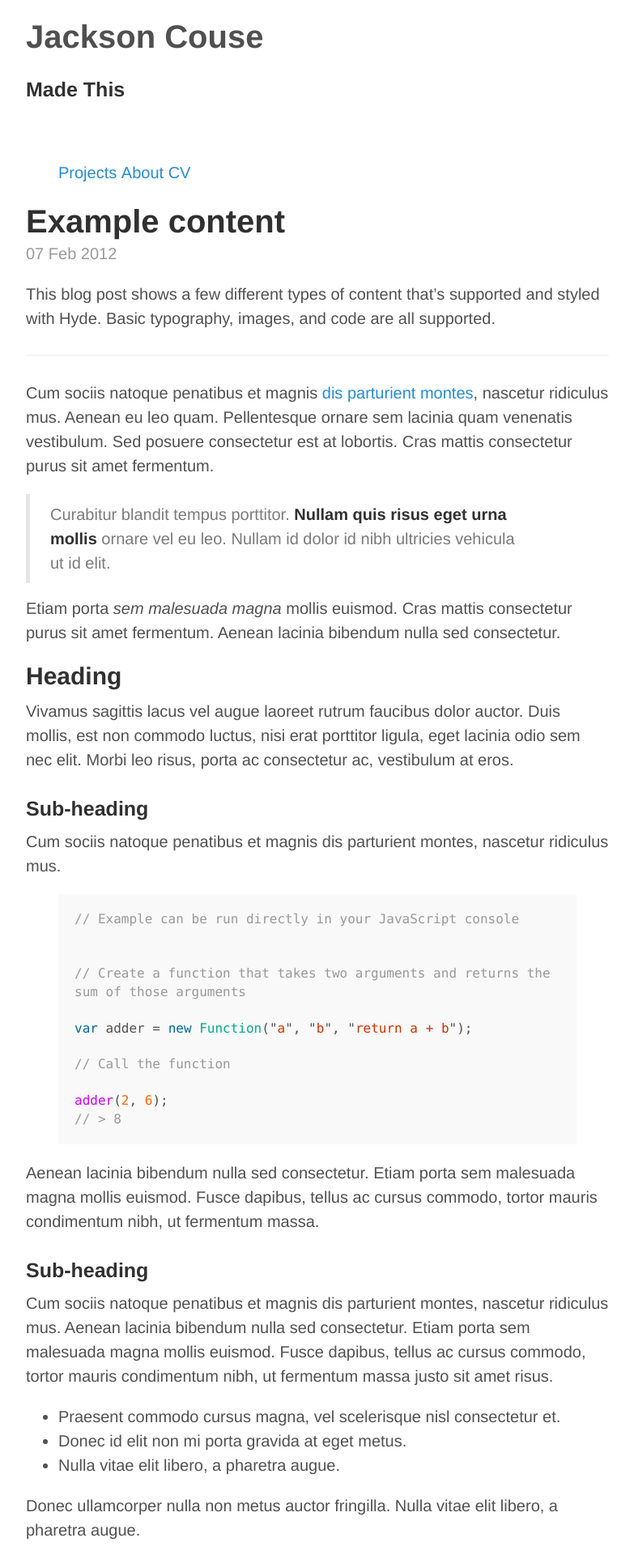
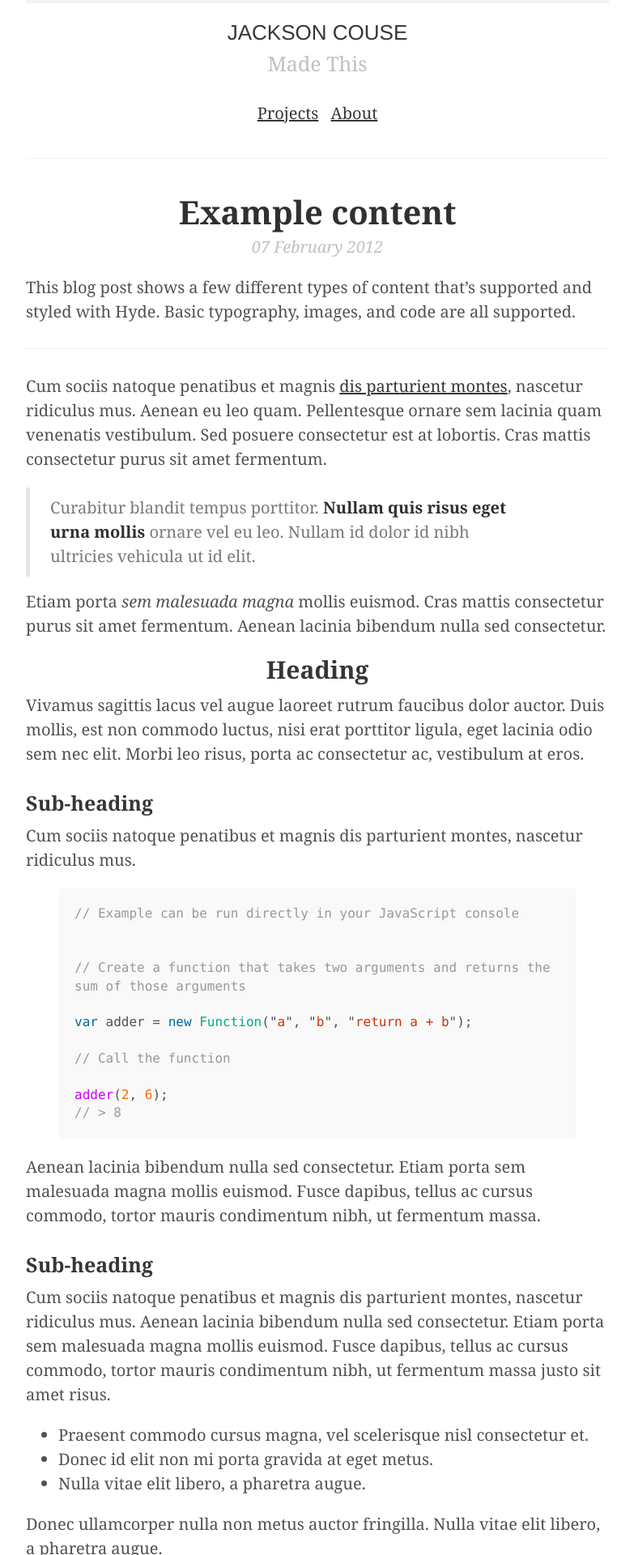
Before and after one commit to jacksoncouse/jacksoncouse.github.io, a Jekyll site: the page built from _posts/2012-02-07-example-content.md, in a window 1280 px wide. Shown: the top 1920 px of the page at 81% size, without its empty margins (248-1031 px from the left). Built offline with Jekyll 4.4.1, drawn with Linux system fonts in a browser that asks for light colours; Markdown is read by kramdown in place of the engine named in the settings; some of the changed text lies outside the part shown.

Commit message:
basic design is done

```diff
--- a/_layouts/default.html
+++ b/_layouts/default.html
@@ -16,14 +16,13 @@
         <ul>
           <li><a href="/projects">Projects</a></li>
           <li><a href="/about">About</a></li>
-          <li><a href="/cv">CV</a></li>
         </ul>
       </nav>
 
       {{ content }}
 
       <footer class="footer">
-        <p><small>&copy; {{ site.title }} {{ site.time | date: '%Y' }}. All rights reserved.</small></p>
+        <p><small>Copyright &copy; 2003-{{ site.time | date: '%Y' }} <a href="http://twitter.com/jacksoncouse">{{ site.title }}</a>. All rights reserved.</small></p>
       </footer>
     </article>
 
--- a/_layouts/post.html
+++ b/_layouts/post.html
@@ -5,22 +5,18 @@ layout: default
 <article class="post">
   <header>
   <h1 class="post-title">{{ page.title }}</h1>
-  <span class="post-date">{{ page.date | date_to_string }}</span>
+  <span class="post-date">{{ page.date | date_to_long_string }}</span>
   <header>
   {{ content }}
-  <footer class="related">
-    <h2>Related Posts</h2>
-    <ul class="related-posts">
-      {% for post in site.related_posts limit:3 %}
-        <li>
-          <h3>
-            <a href="{{ site.baseurl }}{{ post.url }}">
-              {{ post.title }}
-              <small>{{ post.date | date_to_string }}</small>
-            </a>
-          </h3>
-        </li>
+
+  {% if page.previous %}
+    <footer class="previous">
+    <h2>Previous</h2>
+      {% for post in site.related_posts limit:1 %}
+        <h3><a rel="prev" href="{{ page.previous.url }}">{{ page.previous.title }}</a></h3>
+        <h4><small>{{ post.date | date_to_long_string }}</small></h4>
+        {% if post.hook %}<h5 class="post.hook">{{ post.hook}}</h5>{% endif %}
       {% endfor %}
-    </ul>
-  </footer>
+    </footer>
+  {% endif %}
 </article>
--- a/index.html
+++ b/index.html
@@ -5,13 +5,13 @@ title: Home
 
 <!-- ARTICLES -->
 
-<article id="archive">
+<article class="archive">
   <ol reversed>
   {% for post in paginator.posts %}
     <li class="entry">
       <article class="listing">
         <h3 class="post-title"><a href="{{ post.url }}">{{ post.title }}</a></h3>
-        <h4 class="post-date">{{ post.date | date_to_string }}</h4>
+        <h4>{{ post.date | date_to_long_string }}</h4>
         {% if post.hook %}<h5 class="post.hook">{{ post.hook}}</h5>{% endif %}
       </article>
     </li>
--- a/public/css/jackson.css
+++ b/public/css/jackson.css
@@ -24,6 +24,7 @@
  * Navigination
  * Reverse layout
  * Themes
+ * Footer
  */
 
 
@@ -46,8 +47,8 @@ body {
 }
 
 html {
-  font-family: "Helvetica Neue", Helvetica, Arial, sans-serif;
-  font-size: 16px;
+  font-family: Georgia, serif;
+  font-size: 1.2rem;
   line-height: 1.5;
 }
 @media (min-width: 38rem) {
@@ -65,24 +66,30 @@ body {
 
 /* No `:visited` state is required by default (browsers will use `a`) */
 a {
-  color: #268bd2;
-  text-decoration: none;
+  color: #373633;
+  text-decoration: underline;
 }
 /* `:focus` is linked to `:hover` for basic accessibility */
 a:hover,
 a:focus {
-  text-decoration: underline;
+  color: #111111;
 }
 
 /* Headings */
 h1, h2, h3, h4, h5, h6 {
   margin-bottom: .5rem;
   line-height: 1.25;
-  color: #313131;
+  color: #373633;
   text-rendering: optimizeLegibility;
 }
+h1, h2 {
+  text-align: center;
+}
+
 h1 {
   font-size: 2rem;
+  line-height: 1.3;
+  margin: 1rem 0px;
 }
 h2 {
   margin-top: 1rem;
@@ -112,10 +119,6 @@ strong {
 ul, ol, dl {
   margin-top: 0;
   margin-bottom: 1rem;
-}
-
-#archive ol {
-  padding-left: 0;
 }
 
 dt {
@@ -226,7 +229,7 @@ tbody tr:nth-child(odd) th {
 
 
 /*
- * Custom type
+ * Custom Lead Paragraphs
  *
  * Extend paragraphs with `.lead` for larger introductory text.
  */
@@ -276,23 +279,124 @@ tbody tr:nth-child(odd) th {
 .masthead {
   padding-top:    1rem;
   padding-bottom: 1rem;
-  margin-bottom: 2rem;
+  font-style: normal;
+  border-top: 4px solid #f3f3f3;
 }
 .masthead-title {
   margin-top: 0;
   margin-bottom: 0;
-  color: #505050;
+  font-family: "PT Sans", Helvetica, Arial, sans-serif;
+  text-transform: uppercase;
+  font-size: 1.3rem;
+  font-weight: 300;
 }
 .masthead-title a {
-  color: #505050;
+  color: #373633;
+  text-decoration: none;
 }
-.masthead-title small {
-  font-size: 75%;
+
+.masthead-title a:hover,
+a:focus {
+  text-decoration: underline;
+}
+
+.masthead-title a {
+  color: #373633;
+  text-decoration: none;
+}
+.tagline {
   font-weight: 400;
   color: #c0c0c0;
   letter-spacing: 0;
 }
+h2.tagline {
+  margin-top: 0;
+}
 
+/*
+ * Very Simple Navivation
+ *
+ */
+
+nav#pages {
+  text-align: center;
+  padding-bottom: 1rem;
+  margin-bottom: 2rem;
+  border-bottom: 1px solid #f3f3f3;
+}
+
+#pages ul {
+  padding-left: 0;
+}
+
+nav#pages li {
+  display: inline;
+  list-style: none;
+  padding: 0 5px;
+}
+
+/*
+ * Site Index
+ */
+
+.archive {
+  padding-bottom:2rem;
+}
+
+.archive h3 {
+  font-size: 1rem;
+  float: left;
+  margin-bottom: 0;
+}
+
+.archive h4 {
+  text-align: right;
+  display: block;
+  color: #c0c0c0;
+  font-style: italic;
+  font-weight: 300;
+  margin-bottom: 0;
+}
+
+.archive h5 {
+  font-weight: 300;
+  margin-top: .5rem;
+  color: #515151;
+}
+
+.archive ol {
+  padding-left: 0;
+}
+
+/*
+ *  Previous Post
+ */
+
+.previous {
+  text-align: center;
+  padding: 2rem 1rem;
+  border: 5px solid #f3f3f3;
+  margin-top: 2rem;
+}
+
+.previous h3 {
+  font-size: 1rem;
+  margin-bottom: 0;
+}
+
+.previous h4 {
+  display: block;
+  color: #c0c0c0;
+  font-style: italic;
+  font-weight: 300;
+  margin: 0;
+}
+
+.previous h5 {
+  font-weight: 300;
+  margin-top: .5rem;
+  color: #515151;
+}
 
 /*
  * Posts and pages
@@ -301,10 +405,6 @@ tbody tr:nth-child(odd) th {
  * page is wrapped in `.page` and is only used on the page layout.
  */
 
-.page,
-.post {
-  margin-bottom: 4em;
-}
 
 /* Blog post or page title */
 .page-title,
@@ -314,7 +414,7 @@ tbody tr:nth-child(odd) th {
 }
 .page-title,
 .post-title {
-  margin-top: 0;
+  margin: 0 0 .6rem 0;
 }
 
 /* Meta data line below post title */
@@ -322,7 +422,9 @@ tbody tr:nth-child(odd) th {
   display: block;
   margin-top: -.5rem;
   margin-bottom: 1rem;
-  color: #9a9a9a;
+  color: #c0c0c0;
+  font-style: italic;
+  text-align: center;
 }
 
 /* Related posts */
@@ -331,6 +433,7 @@ tbody tr:nth-child(odd) th {
   padding-bottom: 2rem;
   border-top: 1px solid #eee;
 }
+
 .related-posts {
   padding-left: 0;
   list-style: none;
@@ -352,18 +455,11 @@ tbody tr:nth-child(odd) th {
 
 
 /*
- * Navigination and Pagination
+ * Pagination
  *
  * Super lightweight (HTML-wise) blog pagination. `span`s are provide for when
  * there are no more previous or next posts to show.
  */
-
-/* Very simple nav links */
-
-nav#pages li {
-  display: inline;
-  list-style: none;
-}
 
 .pagination {
   overflow: hidden; /* clearfix */
@@ -393,6 +489,7 @@ a.pagination-item:hover {
   .pagination {
     margin: 3rem 0;
   }
+
   .pagination-item {
     float: left;
     width: 50%;
@@ -408,3 +505,18 @@ a.pagination-item:hover {
     border-bottom-right-radius: 4px;
   }
 }
+
+/*
+ *  Footer
+ *
+ */
+
+.footer {
+  text-align: center;
+  font-family: "PT Sans", Helvetica, Arial, sans-serif;
+  font-weight: 300;
+  font-size: .8rem;
+  border-top: 1px solid #f3f3f3;
+  padding-top: 2rem;
+  margin-bottom: 2rem;
+}
```
